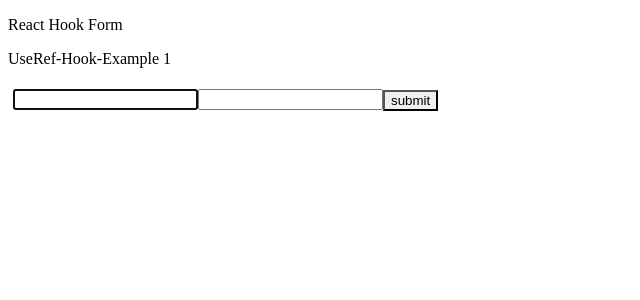
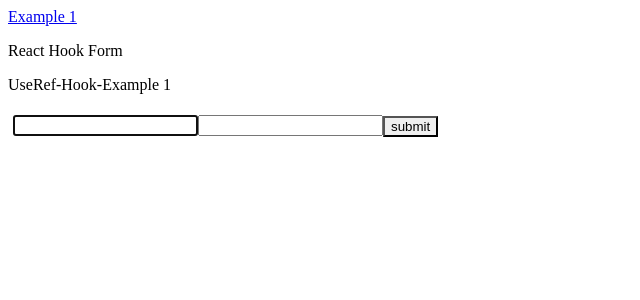
Before and after one commit to prasanv/reacthookform-chakra, a Next.js app: page / in a window 1280 px wide. Shown: the top 300 px of the page, without its empty margins (0-640 px from the left). Built offline with nearby package versions, Linux system fonts and the light colour scheme.

Commit message:
added links

```diff
--- a/pages/index.js
+++ b/pages/index.js
@@ -1,12 +1,13 @@
-import Head from 'next/head'
-import Image from 'next/image'
+import { Link } from '@chakra-ui/react'
 import UseRefExample1 from '../components/UseRefExample1'
-import UseRefExample2 from '../components/UseRefExample2'
 import styles from '../styles/Home.module.css'
 
 export default function Home() {
   return (
     <div className={styles.container}>
+      <div>
+        <Link href="/rhfexample1">Example 1</Link>
+      </div>
       <p>React Hook Form </p>
       <UseRefExample1></UseRefExample1>
     </div>
```
